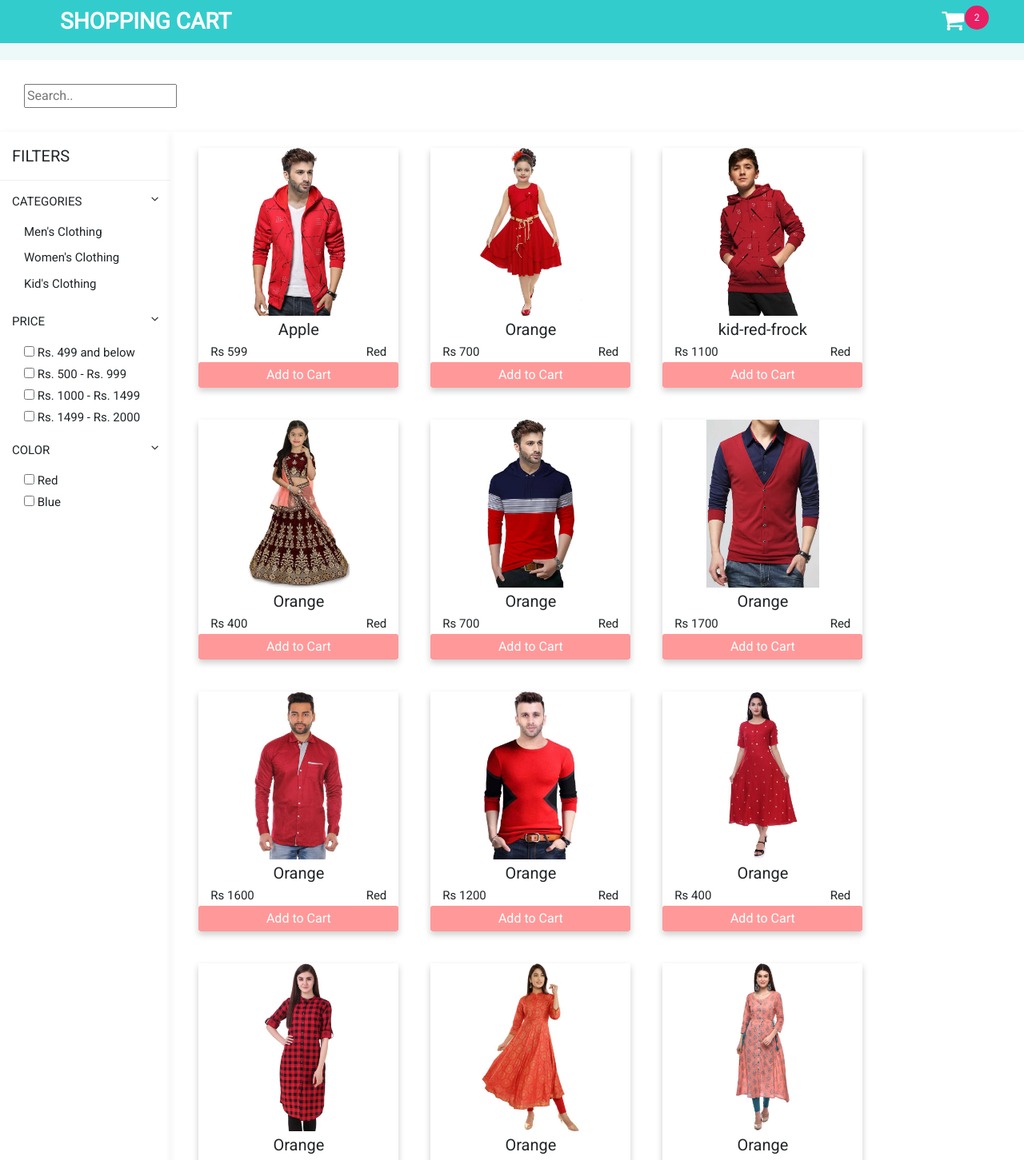
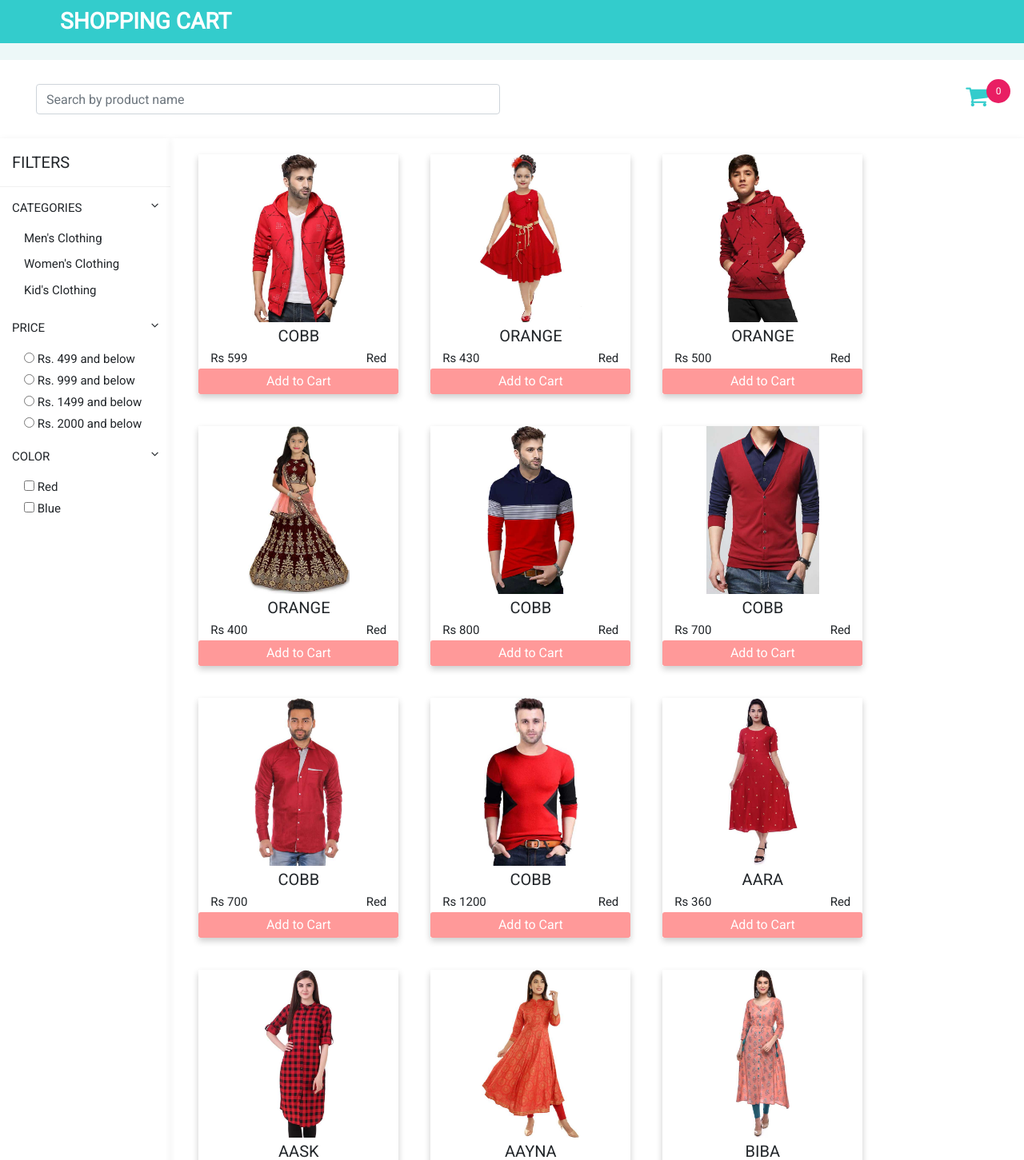
Before and after one commit to ShrutiPromact/shopping-cart-app, an Angular app: page /cart in a window 1280 px wide. Shown: the top 1451 px of the page at 80% size. Built offline with nearby package versions, Linux system fonts and the light colour scheme.

Commit message:
third commit

```diff
--- a/src/app/app-routing.module.ts
+++ b/src/app/app-routing.module.ts
@@ -2,6 +2,7 @@ import { NgModule } from '@angular/core';
 import { RouterModule, Routes } from '@angular/router';
 import { UserComponent } from './user/user.component';
 import { CartComponent } from './cart/cart.component';
+import { CheckoutComponent } from './checkout/checkout.component';
 
 const routes: Routes = [
     {
@@ -11,6 +12,7 @@ const routes: Routes = [
     },
     { path: 'user', component: UserComponent },
     { path: 'cart', component: CartComponent },
+    { path: 'checkout', component: CheckoutComponent },
 ];
 
 @NgModule({
--- a/src/app/app.component.html
+++ b/src/app/app.component.html
@@ -1,12 +1,8 @@
 <!--The content below is only a placeholder and can be replaced.-->
 <header class="main-header w100">
     <div class="row mr0 ml0">
-      <div class="col-sm-6">
+      <div class="col-sm-12">
         <h3 class="mb0 bold">SHOPPING CART</h3>
-      </div>
-      <div class="col-sm-6 text-right">
-        <i class="fa fa-shopping-cart"></i>
-        <label class="text-center mb0 item-cart">2</label>
       </div>
     </div>
 </header>
--- a/src/app/app.module.ts
+++ b/src/app/app.module.ts
@@ -5,12 +5,14 @@ import { AppComponent } from './app.component';
 import { UserComponent } from './user/user.component';
 import { FormsModule } from '@angular/forms';
 import { CartComponent } from './cart/cart.component';
+import { CheckoutComponent } from './checkout/checkout.component';
 
 @NgModule({
   declarations: [
     AppComponent,
     UserComponent,
-    CartComponent
+    CartComponent,
+    CheckoutComponent
   ],
   imports: [
     BrowserModule,
--- a/src/app/cart.json
+++ b/src/app/cart.json
@@ -2,7 +2,7 @@
     "image": {
       "src": "../assets/Images/full-sleeve-red-men-jacket.jpeg"
     },
-    "name": "Apple",
+    "name": "COBB",
     "price": 599,
     "color":"Red",
     "category": "men"
@@ -10,23 +10,23 @@
     "image": {
       "src": "../assets/Images/kid-red-frock.jpeg"
     },
-    "name": "Orange",
-    "price": 700,
+    "name": "ORANGE",
+    "price": 430,
     "color":"Red",
     "category": "kid"
   }, {
     "image": {
       "src": "../assets/Images/kid-red-jacket.jpeg"
     },
-    "name": "kid-red-frock",
-    "price": 1100,
+    "name": "ORANGE",
+    "price": 500,
     "color":"Red",
     "category": "kid"
   },{
     "image": {
       "src": "../assets/Images/kid-red-lehenga.jpeg"
     },
-    "name": "Orange",
+    "name": "ORANGE",
     "price": 400,
     "color":"Red",
     "category": "kid"
@@ -34,31 +34,31 @@
     "image": {
       "src": "../assets/Images/men-hooded-neck-red-t-shirt.jpeg"
     },
-    "name": "Orange",
-    "price": 700,
+    "name": "COBB",
+    "price": 800,
     "color":"Red",
     "category": "men"
   },{
     "image": {
       "src": "../assets/Images/men-red-jacket.jpeg"
     },
-    "name": "Orange",
-    "price": 1700,
+    "name": "COBB",
+    "price": 700,
     "color":"Red",
     "category": "men"
   },{
     "image": {
       "src": "../assets/Images/men-red-shirt.jpeg"
     },
-    "name": "Orange",
-    "price": 1600,
+    "name": "COBB",
+    "price": 700,
     "color":"Red",
     "category": "men"
   },{
     "image": {
       "src": "../assets/Images/men-round-neck-red-t-shirt.jpeg"
     },
-    "name": "Orange",
+    "name": "COBB",
     "price": 1200,
     "color":"Red",
     "category": "men"
@@ -66,23 +66,23 @@
     "image": {
       "src": "../assets/Images/red-half-sleeve-kurti.jpeg"
     },
-    "name": "Orange",
-    "price": 400,
+    "name": "AARA",
+    "price": 360,
     "color":"Red",
     "category": "women"
   },{
     "image": {
       "src": "../assets/Images/red-kurti.jpeg"
     },
-    "name": "Orange",
-    "price": 900,
+    "name": "AASK",
+    "price": 1200,
     "color":"Red",
     "category": "women"
   },{
     "image": {
       "src": "../assets/Images/women-red-anarkali-kurti.jpeg"
     },
-    "name": "Orange",
+    "name": "AAYNA",
     "price": 800,
     "color":"Red",
     "category": "women"
@@ -90,8 +90,8 @@
     "image": {
       "src": "../assets/Images/red-women-full-sleeve-kurti.jpeg"
     },
-    "name": "Orange",
-    "price": 760,
+    "name": "BIBA",
+    "price": 1660,
     "color":"Red",
     "category": "women"
   }
@@ -99,56 +99,56 @@
     "image": {
       "src": "../assets/Images/women-blue-kurti.jpeg"
     },
-    "name": "Orange",
-    "price": 760,
+    "name": "BRONZ",
+    "price": 2000,
     "color":"Blue",
     "category": "women"
   },{
     "image": {
       "src": "../assets/Images/men-blue-t-shirt.jpeg"
     },
-    "name": "Orange",
-    "price": 760,
+    "name": "ADMIRAL",
+    "price": 540,
     "color":"Blue",
     "category": "men"
   },{
     "image": {
       "src": "../assets/Images/women-round-neck-blue-kurti.jpeg"
     },
-    "name": "Orange",
-    "price": 760,
+    "name": "BIBA",
+    "price": 930,
     "color":"Blue",
     "category": "women"
   },{
     "image": {
       "src": "../assets/Images/men-blue-round-neck-t-shirt.jpeg"
     },
-    "name": "Orange",
-    "price": 760,
+    "name": "ADOBE",
+    "price": 2000,
     "color":"Blue",
     "category": "men"
   },{
     "image": {
       "src": "../assets/Images/men-blue-full-sleeve-t-shirt.jpeg"
     },
-    "name": "Orange",
-    "price": 760,
+    "name": "CAMEY",
+    "price": 460,
     "color":"Blue",
     "category": "men"
   },{
     "image": {
       "src": "../assets/Images/kid-blue-sweatshirt.jpeg"
     },
-    "name": "Orange",
-    "price": 760,
+    "name": "ORANGE",
+    "price": 660,
     "color":"Blue",
     "category": "kid"
   },{
     "image": {
       "src": "../assets/Images/kid-blue-frock.jpeg"
     },
-    "name": "Orange",
-    "price": 760,
+    "name": "ORANGE",
+    "price": 1760,
     "color":"Blue",
     "category": "kid"
   }
--- a/src/app/cart/cart.component.html
+++ b/src/app/cart/cart.component.html
@@ -1,9 +1,16 @@
 <!-- Cart Page -->
-<div class="cart-page pt55 h100 ">
+<div class="cart-page pt55">
   <div class="cart-container">
     <div class="row ml0 mr0 p30 mt20">
-      <input type="text" placeholder="Search..">
+      <div class="col-sm-6">
+        <input type="text" placeholder="Search by product name" class="form-control" (keyup)="filterByLetter($event)">
+      </div>
+      <div class="col-sm-6 text-right">
+        <i class="fa fa-shopping-cart" (click)="navigateToCheckoutPage()"></i>
+        <label class="text-center mb0 item-cart">{{itemCount}}</label>
+      </div>
     </div>
+
     <div class="row ml0 mr0">
       <!-- Filter Section -->
       <div class="col-sm-2 filter-section p0">
@@ -25,10 +32,14 @@
             <p class="filter-section-title mb0" data-toggle="collapse"  href="#collapseTwo">PRICE <i class="fa fa-angle-down float-right" data-toggle="collapse"  href="#collapseTwo"></i></p>
             <div id="collapseTwo" class="collapse show" data-parent="#accordion">
               <div class="card-body p15">
-                <input type="checkbox" name="price1" value="Rs. 499 and below" class="mb10 pointer" (click)="selectPrice(499)"><span class="card-body-submenu"> Rs. 499 and below</span><br>
+                <!-- <input type="checkbox" name="price1" value="Rs. 499 and below" class="mb10 pointer" (click)="selectPrice(499)"><span class="card-body-submenu"> Rs. 499 and below</span><br>
                 <input type="checkbox" name="price2" value="Rs. 500 - Rs. 999" class="mb10 pointer" (click)="selectPrice(500)"><span class="card-body-submenu"> Rs. 500 - Rs. 999</span> <br>
                 <input type="checkbox" name="price3" value="Rs. 1000 - Rs. 1499" class="mb10 pointer"><span class="card-body-submenu"> Rs. 1000 - Rs. 1499</span><br>
-                <input type="checkbox" name="price4" value="1499 - Rs. 2000" class="mb10 pointer"><span class="card-body-submenu"> Rs. 1499 - Rs. 2000</span><br>
+                <input type="checkbox" name="price4" value="1499 - Rs. 2000" class="mb10 pointer"><span class="card-body-submenu"> Rs. 1499 - Rs. 2000</span><br> -->
+                <input type="radio" name="price" class="mb10 pointer" (change)="selectPrice(499)"><span class="card-body-submenu"> Rs. 499 and below</span><br>
+                <input type="radio" name="price" class="mb10 pointer" (change)="selectPrice(999)"><span class="card-body-submenu"> Rs. 999 and below</span><br>
+                <input type="radio" name="price" class="mb10 pointer" (change)="selectPrice(1499)"><span class="card-body-submenu"> Rs. 1499 and below</span><br>
+                <input type="radio" name="price" class="mb10 pointer" (change)="selectPrice(2000)"><span class="card-body-submenu"> Rs. 2000 and below</span>
               </div>
             </div>
           </section>
@@ -39,8 +50,6 @@
               <div class="card-body p15">
                 <input type="checkbox" name="color1" value="Red" class="mb10 pointer" [(ngModel)]="colorFilter.Red" (change)="selectColor()"><span class="card-body-submenu"> Red</span><br>
                 <input type="checkbox" name="color2" value="Blue" class="mb10 pointer" [(ngModel)]="colorFilter.Blue" (change)="selectColor()"><span class="card-body-submenu"> Blue</span>
-                <!-- <input type="radio" name="color" value="Red" class="mb10 pointer" (change)="selectColor('Red',$event)"><span class="card-body-submenu"> Red</span><br>
-                <input type="radio" name="color" value="Blue" class="mb10 pointer" (change)="selectColor('Blue',$event)"><span class="card-body-submenu"> Blue</span> -->
               </div>
             </div>
           </section>
@@ -48,7 +57,7 @@
       </div>
 
       <!-- Cart Section -->
-      <div class="col-sm-10 cart-section">
+      <div class="col-sm-10 cart-section" *ngIf="cartDetail.length>0">
         <div class="cart text-center m20 inline-block" *ngFor="let cartdetail of cartDetail">
           <img [src]="cartdetail.image.src" alt="full-sleeve-red-men-jacket" class="cart-image">
           <h5 class="mtb5">{{cartdetail.name}}</h5>
@@ -56,8 +65,11 @@
             <p class="cart-price text-left col-sm-6 mb0">Rs {{cartdetail.price}}</p>
             <p class="cart-description mb0 text-right col-sm-6">{{cartdetail.color}}</p>
           </div>
-          <button type="button" class="btn w100 cart-btn" (click)="addCartItem()">Add to Cart</button>
+          <button type="button" class="btn w100 cart-btn" (click)="addCartItem(cartdetail)">Add to Cart</button>
         </div>
+      </div>
+      <div *ngIf="cartDetail.length==0">
+<p>There is no item to display</p>
       </div>
     </div>
   </div>
--- a/src/app/cart/cart.component.ts
+++ b/src/app/cart/cart.component.ts
@@ -1,6 +1,8 @@
 import { Component, OnInit } from '@angular/core';
 import data from '../cart.json';
 import { cartModel } from './cart.model.js';
+import { CheckoutComponent } from '../checkout/checkout.component';
+import{Router} from '@angular/router';
 
 @Component({
   selector: 'app-cart',
@@ -12,8 +14,11 @@ export class CartComponent implements OnInit {
   duplicateCartDetail: cartModel[];
   colorFilter = { Red: false, Blue: false };
   priceFilter = { 499: false, 999: false, 1499: false, 2000: false };
+  itemCount = 0;
+  selectedCartItemArray: cartModel[]=[];
+  searchFilterArray: cartModel[] = [];
 
-  constructor() {
+  constructor(public route: Router) {
     this.cartDetail = [];
   }
 
@@ -35,17 +40,18 @@ export class CartComponent implements OnInit {
    */
   selectPrice(price: number){
     this.cartDetail = this.duplicateCartDetail;
-      if(price < 500){
+
+      if(price <= 499){
         this.cartDetail = this.cartDetail.filter(x => x.price <= price);
       }
-      else if(price >= 500 && price< 999){
-        this.cartDetail = this.cartDetail.filter(x => x.price >= price);
+      else if( price <= 999){
+        this.cartDetail = this.cartDetail.filter(x => x.price <= price);
       }
-      else if(price >= 1000 && price< 1500){
-        this.cartDetail = this.cartDetail.filter(x => x.price >= price);
+      else if(price <= 1499){
+        this.cartDetail = this.cartDetail.filter(x => x.price <= price);
       }
-      else if(price >= 1500 && price< 2000){
-        this.cartDetail = this.cartDetail.filter(x => x.price >= price);
+      else if(price <= 2000){
+        this.cartDetail;
       }
   }
 
@@ -62,6 +68,34 @@ export class CartComponent implements OnInit {
   /**
    * Method for add to cart button
    */
-  addCartItem(){
+  addCartItem(itemDetail: cartModel){
+    this.selectedCartItemArray.push(itemDetail);
+    this.itemCount = this.selectedCartItemArray.length;
+  }
+
+  /**
+   * Method for navigate to checkout page
+   */
+  navigateToCheckoutPage(){
+    this.route.navigateByUrl('/checkout');
+  }
+
+  /**
+   * Method for search product
+   */
+  filterByLetter(cartName: any){
+    //var filter = cartName.toUpperCase();
+    // for(var x=0; x <= this.cartDetail.length;){
+    //   if(this.cartDetail[x].name.startsWith(cartName.target.value)){
+    //     this.searchFilterArray.push(this.cartDetail[x]);
+    //     x++;
+    //   }
+    //   else{
+    //     x++;
+    //   }
+    // }
+    this.cartDetail = this.duplicateCartDetail;
+    this.searchFilterArray=this.cartDetail.filter(x=>x.name.toLowerCase().includes(cartName.target.value.toLowerCase()));
+    this.cartDetail = this.searchFilterArray;
   }
 }
--- /dev/null
+++ b/src/app/checkout/checkout.component.html
@@ -0,0 +1,3 @@
+<p>
+  checkout works!
+</p>
--- /dev/null
+++ b/src/app/checkout/checkout.component.ts
@@ -0,0 +1,15 @@
+import { Component, OnInit } from '@angular/core';
+
+@Component({
+  selector: 'app-checkout',
+  templateUrl: './checkout.component.html',
+  styleUrls: ['./checkout.component.scss']
+})
+export class CheckoutComponent implements OnInit {
+
+  constructor() { }
+
+  ngOnInit() {
+  }
+
+}
--- a/src/styles.scss
+++ b/src/styles.scss
@@ -46,7 +46,7 @@ $font-xl: 30px;
 .h100{height: $full-height;}
 .inline-block{display: inline-block;}
 
-body, html{ height: $full-height; font-family: 'Roboto', sans-serif; }
+body, html{ height: $full-height; font-family: 'Roboto', sans-serif; background-color: #edf8f8; }
 .error-msg { color: $error-msg-color; font-size: $font-xs; }
 .border-bottom-color{border-bottom: 1px solid #f0f0f0;}
 .pointer{cursor: pointer;}
@@ -58,9 +58,7 @@ body, html{ height: $full-height; font-family: 'Roboto', sans-serif; }
 }
 
 // Header
-.main-header{ background-color: $turquoise-color; color: $white-color; padding: 10px 60px; position: fixed; top: 0; z-index: 100;
-    .fa-shopping-cart{font-size: $font-xl;}
-}
+.main-header{ background-color: $turquoise-color; color: $white-color; padding: 10px 60px; position: fixed; top: 0; z-index: 100;}
 
 // User Page
 .user-login-box{margin: auto; width: 450px;}
@@ -80,6 +78,6 @@ body, html{ height: $full-height; font-family: 'Roboto', sans-serif; }
     .cart-btn{position: absolute; bottom: 0; left: 0; right: 0;}
     .cart-description, .cart-price{font-size: $font-small;}
 }
-.item-cart{ width: 30px; line-height: 30px; font-size: $font-xs; background-color: $ruby-color; border-radius: 50%; position: absolute; top: -3px; right: -16px; }
-
+.item-cart{ width: 30px; line-height: 30px; font-size: $font-xs; background-color: $ruby-color; border-radius: 50%; position: absolute; top: -6px; right: -13px; color: $white-color; }
+.fa-shopping-cart{color: $turquoise-color; font-size: $font-xl;}
 .card{border: none;}
```
Also changed, not shown: src/app/checkout/checkout.component.scss (added), 1 other file (tests, documents, lock files or other folders).
